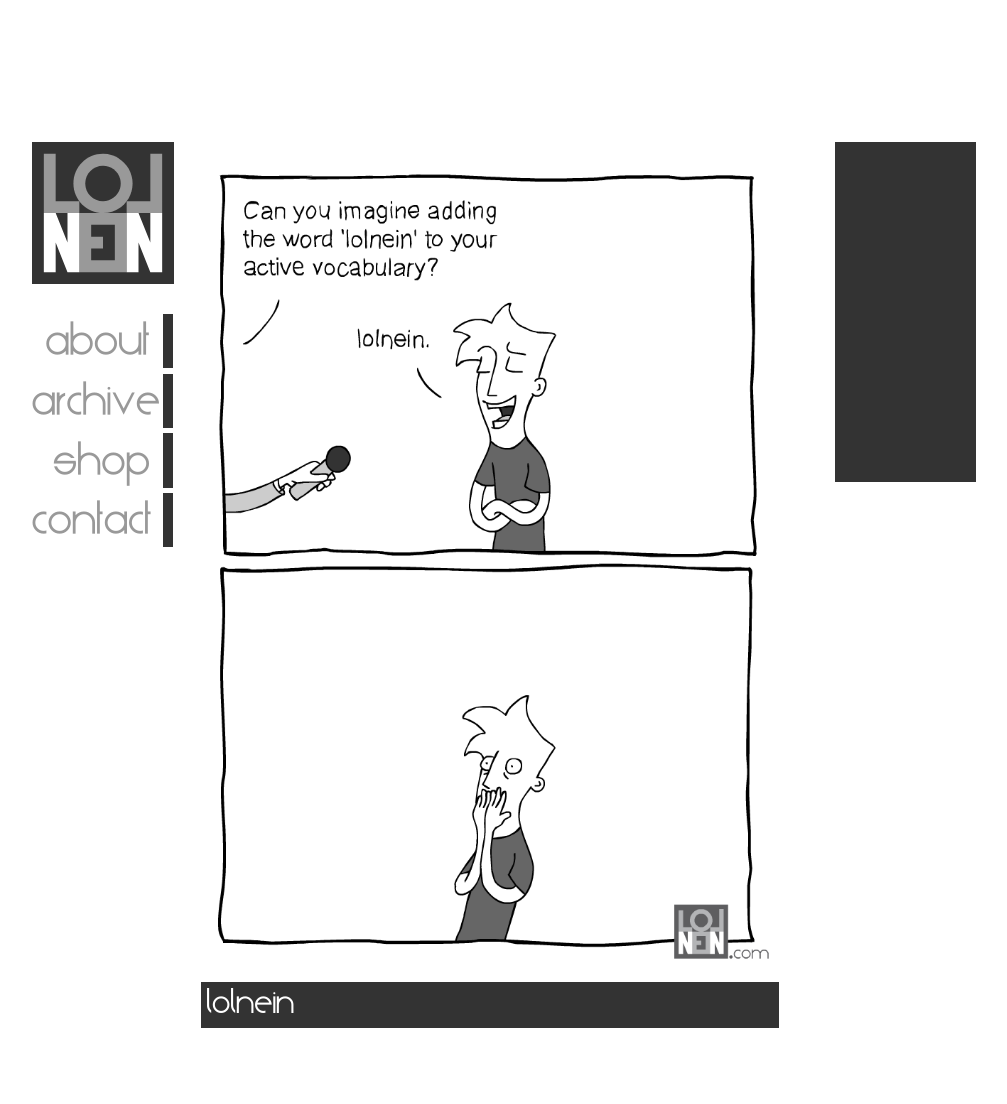
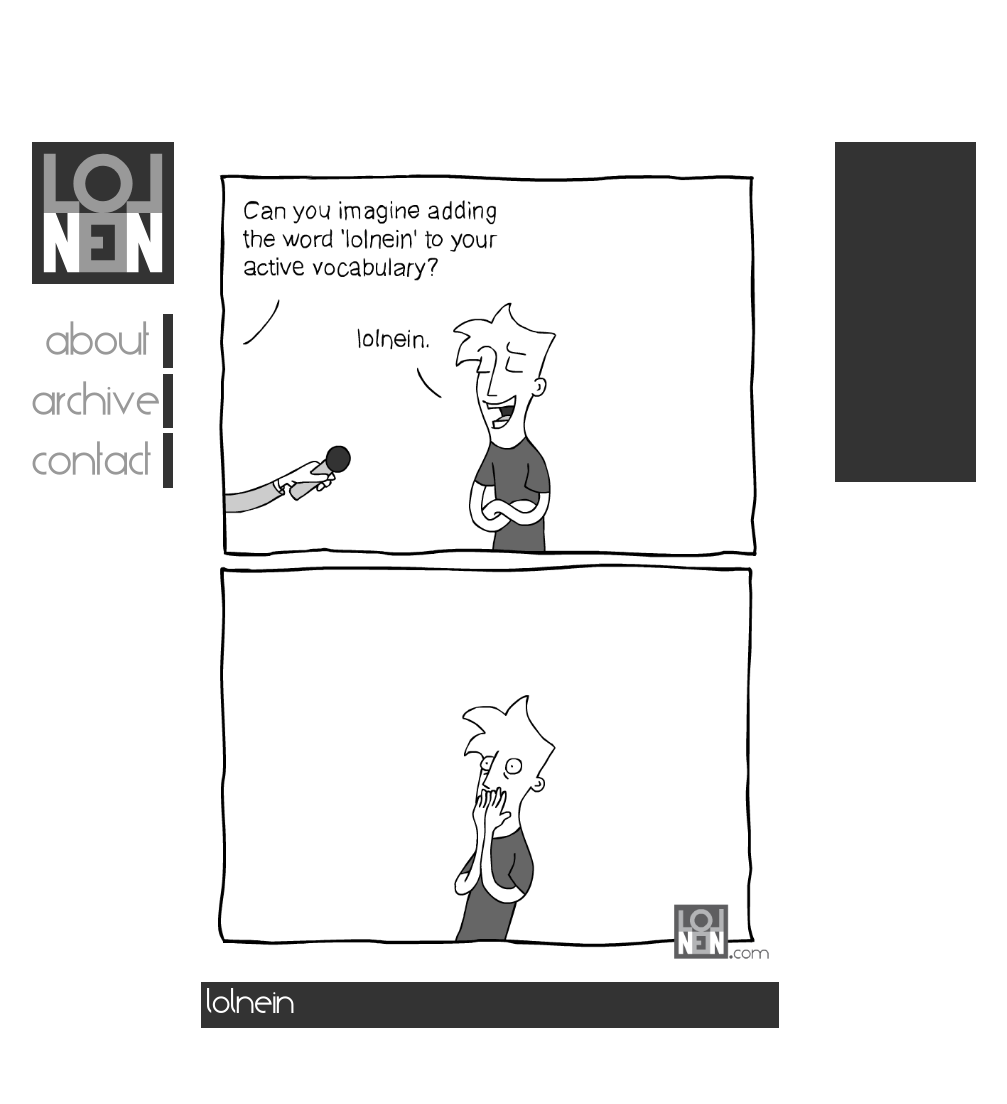
Before and after one commit to lolnein/lolnein.com, a Jekyll site: the page built from index.html, in a window 1280 px wide. Shown: the whole page, without its empty margins (136-1143 px from the left). Built offline with Jekyll 4.4.1, drawn with Linux system fonts in a browser that asks for light colours.

Commit message:
Remove shop from navigation

```diff
--- a/_layouts/default.html
+++ b/_layouts/default.html
@@ -29,7 +29,7 @@
 
 				<div class="navelm"><a href="/about/">About</a></div>
 				<div class="navelm"><a href="/archive/">Archive</a></div>
-				<div class="navelm"><a href="/shop/">Shop</a></div>
+				<!-- <div class="navelm"><a href="/shop/">Shop</a></div> -->
 				<div class="navelm"><a href="/contact/">Contact</a></div>
 			</div>
 
```
